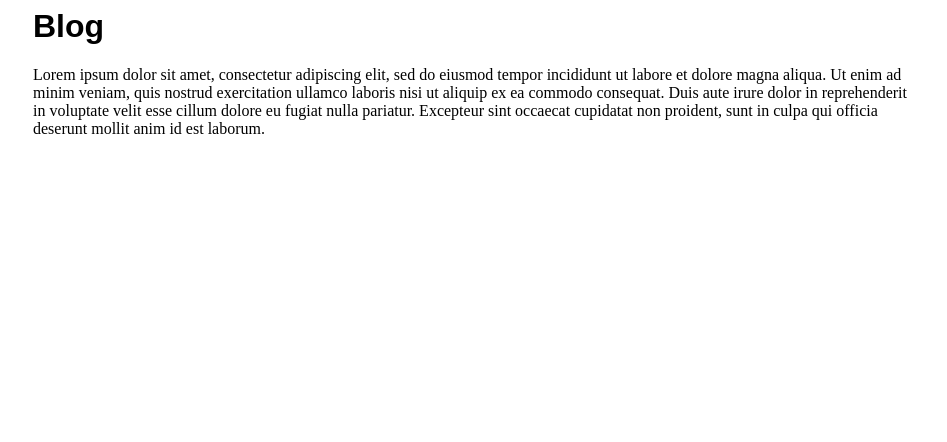
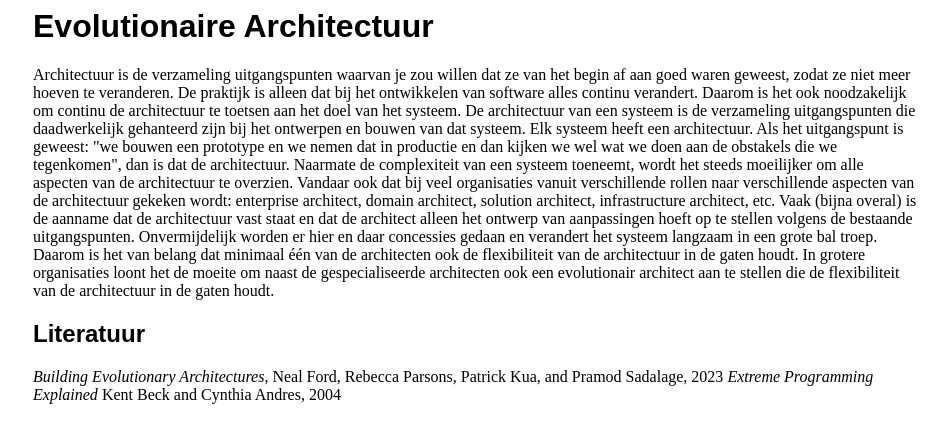
Before and after one commit to jeroenvanmaanen/blog, a plain HTML site: page docs/index.html in a window 1280 px wide. Shown: the whole page, without its empty margins (165-1112 px from the left). Drawn offline with Linux system fonts and the light colour scheme.

Commit message:
Updated blog

```diff
--- a/docs/index.html
+++ b/docs/index.html
@@ -5,9 +5,23 @@
 </head>
 <body>
 
-<h1>Blog</h1>
+<h1>Evolutionaire Architectuur</h1>
 
-Lorem ipsum dolor sit amet, consectetur adipiscing elit, sed do eiusmod tempor incididunt ut labore et dolore magna aliqua. Ut enim ad minim veniam, quis nostrud exercitation ullamco laboris nisi ut aliquip ex ea commodo consequat. Duis aute irure dolor in reprehenderit in voluptate velit esse cillum dolore eu fugiat nulla pariatur. Excepteur sint occaecat cupidatat non proident, sunt in culpa qui officia deserunt mollit anim id est laborum.
+Architectuur is de verzameling uitgangspunten waarvan je zou willen dat ze van het begin af aan goed waren geweest, zodat ze niet meer hoeven te veranderen. De praktijk is alleen dat bij het ontwikkelen van software alles continu verandert. Daarom is het ook noodzakelijk om continu de architectuur te toetsen aan het doel van het systeem.
+
+De architectuur van een systeem is de verzameling uitgangspunten die daadwerkelijk gehanteerd zijn bij het ontwerpen en bouwen van dat systeem. Elk systeem heeft een architectuur. Als het uitgangspunt is geweest: "we bouwen een prototype en we nemen dat in productie en dan kijken we wel wat we doen aan de obstakels die we tegenkomen", dan is dat de architectuur.
+
+Naarmate de complexiteit van een systeem toeneemt, wordt het steeds moeilijker om alle aspecten van de architectuur te overzien. Vandaar ook dat bij veel organisaties vanuit verschillende rollen naar verschillende aspecten van de architectuur gekeken wordt: enterprise architect, domain architect, solution architect, infrastructure architect, etc.
+
+Vaak (bijna overal) is de aanname dat de architectuur vast staat en dat de architect alleen het ontwerp van aanpassingen hoeft op te stellen volgens de bestaande uitgangspunten. Onvermijdelijk worden er hier en daar concessies gedaan en verandert het systeem langzaam in een grote bal troep. Daarom is het van belang dat minimaal één van de architecten ook de flexibiliteit van de architectuur in de gaten houdt. In grotere organisaties loont het de moeite om naast de gespecialiseerde architecten ook een evolutionair architect aan te stellen die de flexibiliteit van de architectuur in de gaten houdt.
+
+<h2>Literatuur</h2>
+
+<i>Building Evolutionary Architectures</i>,
+Neal Ford, Rebecca Parsons, Patrick Kua, and Pramod Sadalage, 2023
+
+<i>Extreme Programming Explained</i>
+Kent Beck and Cynthia Andres, 2004
 
 </body>
 </html>
```
